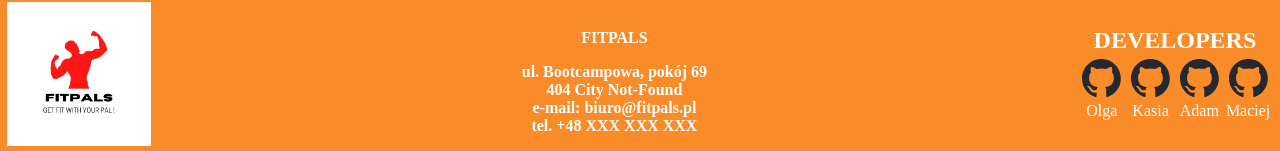
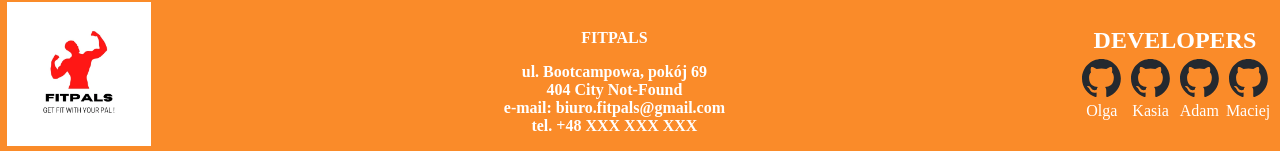
Before and after one commit to infoshareacademy/jfdzr8-team-szalone-wiewiory, a React (Create React App) app in the folder fitpals/: page / in a window 1280 px wide. Shown: the part 2894-3045 px from the top of the page. Built offline with nearby package versions, Linux system fonts and the light colour scheme.

Commit message:
made changes to e-mail form in contact section (proper e-mail to recieve messages).

```diff
--- a/fitpals/src/components/Contact/Contact.jsx
+++ b/fitpals/src/components/Contact/Contact.jsx
@@ -13,10 +13,10 @@ export const Contact = () => {
 
     emailjs
       .sendForm(
-        "service_w8vwxgk",
-        "template_u0zuym2",
+        "service_pbmemur",
+        "template_6y2i8og",
         form.current,
-        "qpmSdzPgHhjJyv3vt"
+        "kHTz6Ictn6qoypjW-"
       )
       .then(
         (result) => {
@@ -60,7 +60,7 @@ export const Contact = () => {
         <article className={styles.address}>
           <p>ul. Bootcampowa, pokój 69</p>
           <p>404 City Not-Found</p>
-          <p>e-mail: biuro@fitpals.pl</p>
+          <p>e-mail: biuro.fitpals@gmail.com</p>
           <p>tel. +48 XXX XXX XXX</p>
         </article>
       </article>
--- a/fitpals/src/components/Footer/Footer.jsx
+++ b/fitpals/src/components/Footer/Footer.jsx
@@ -40,7 +40,7 @@ export function Footer() {
         <p className={styles.footerTitle}>FITPALS</p>
         <p>ul. Bootcampowa, pokój 69</p>
         <p>404 City Not-Found</p>
-        <p>e-mail: biuro@fitpals.pl</p>
+        <p>e-mail: biuro.fitpals@gmail.com</p>
         <p>tel. +48 XXX XXX XXX</p>
       </article>
       <DevList />
```
